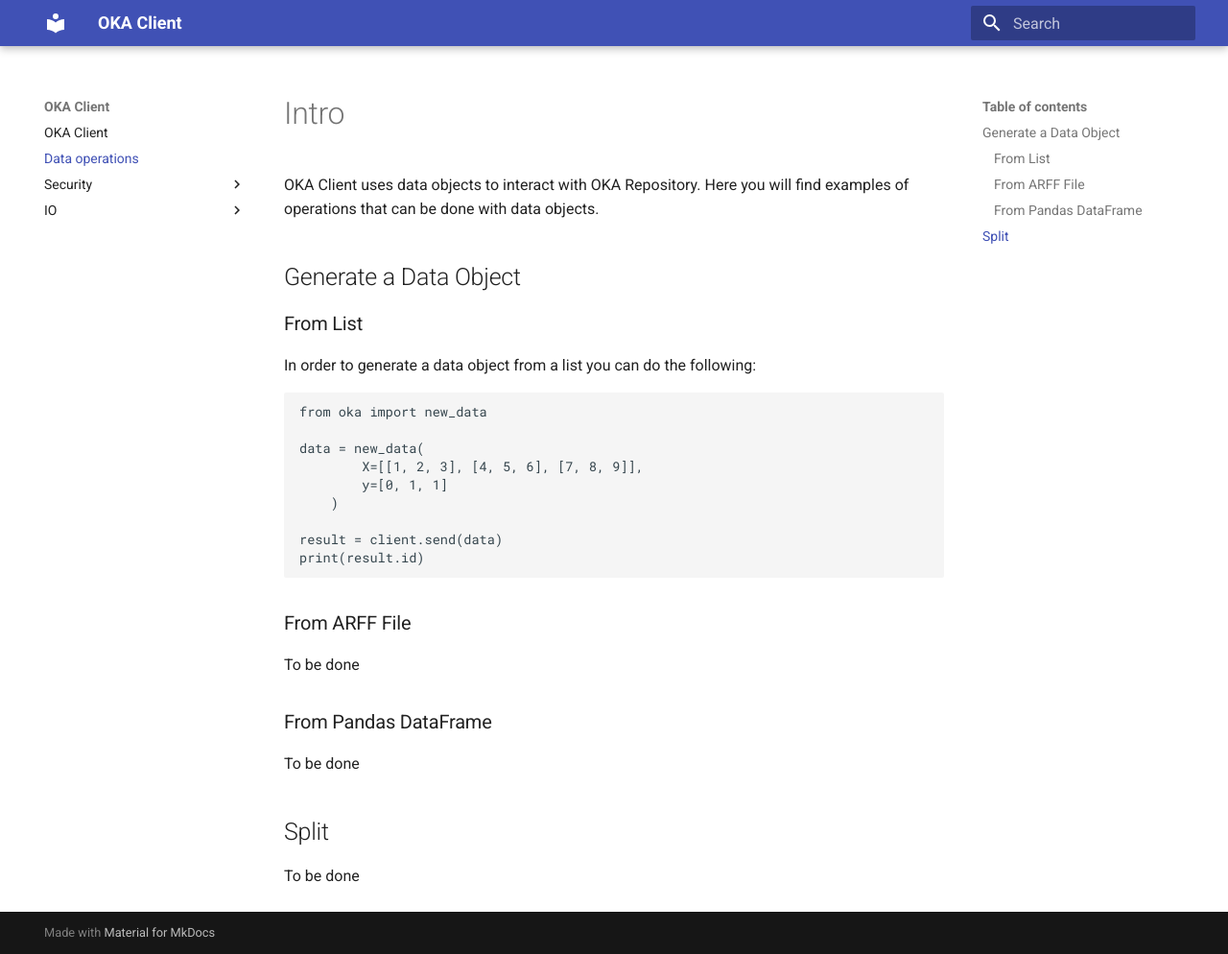
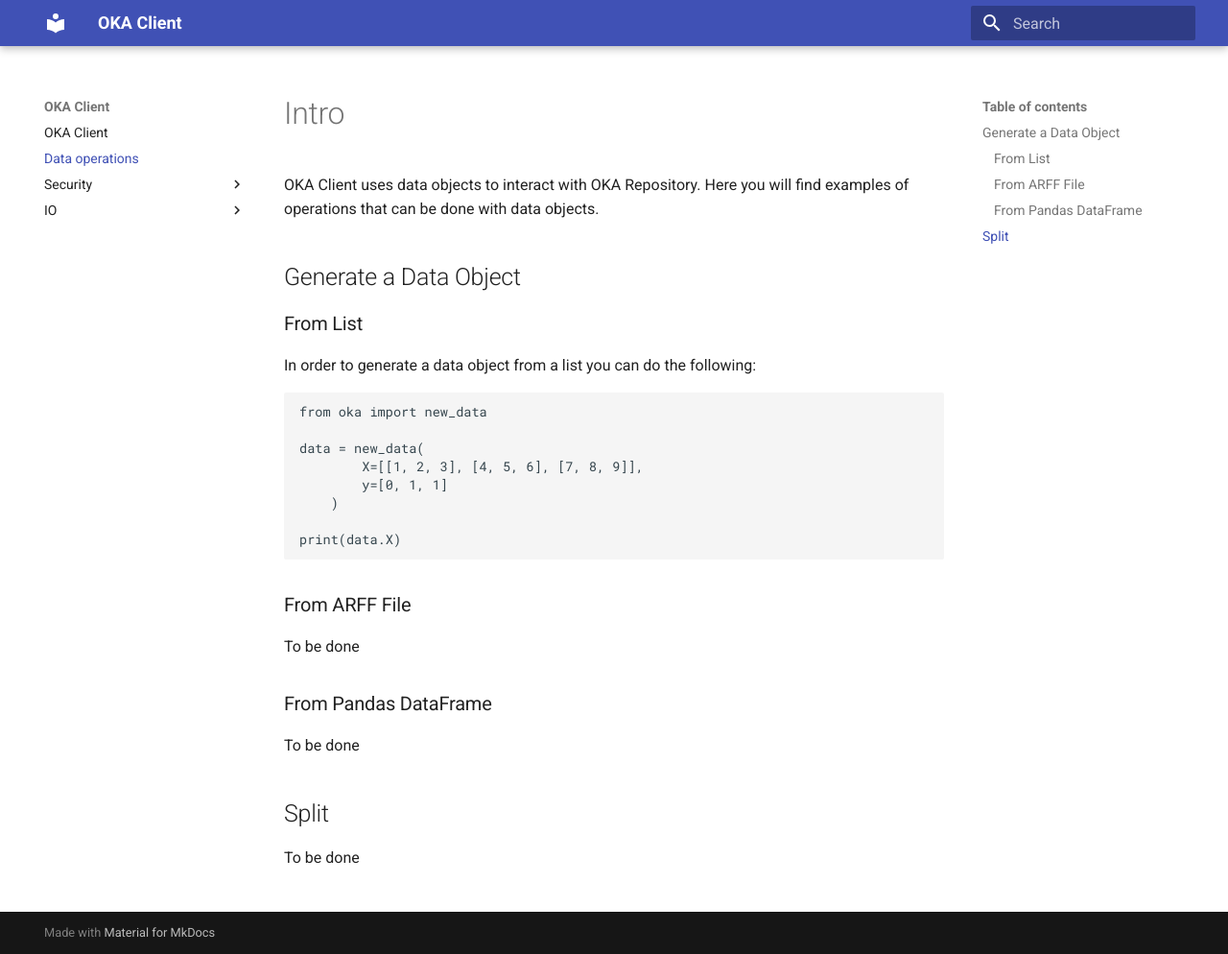
Before and after one commit to rabizao/oka, an MkDocs documentation site: the page built from docs/data_operations/index.md, in a window 1280 px wide and 994 px high. Shown: the whole window at 96% size. Built offline with MkDocs 1.6.1 and Material for MkDocs 9.7.7, drawn with Linux system fonts in a browser that asks for light colours.

Commit message:
update doc

````diff
--- a/docs/data_operations/index.md
+++ b/docs/data_operations/index.md
@@ -16,8 +16,7 @@
         y=[0, 1, 1]
     )
 
-result = client.send(data)
-print(result.id)
+print(data.X)
 ```
 
 ### From ARFF File
````
